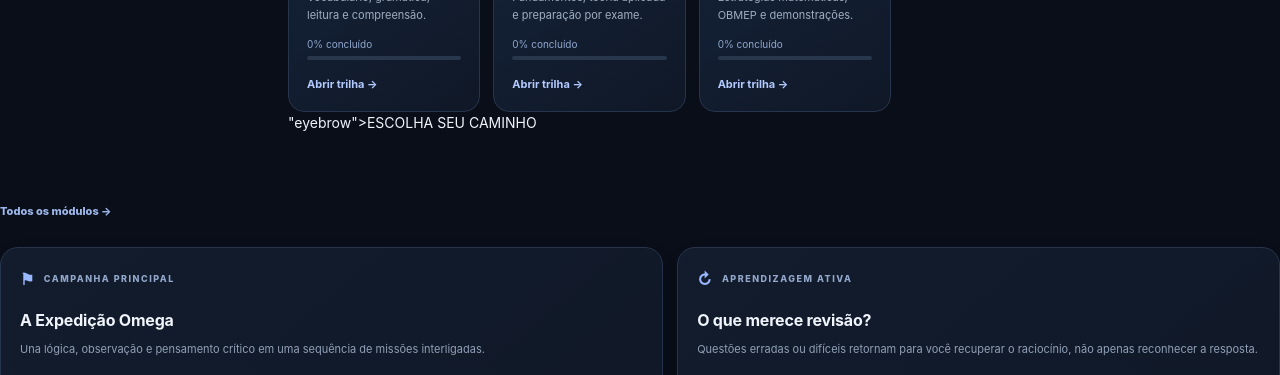
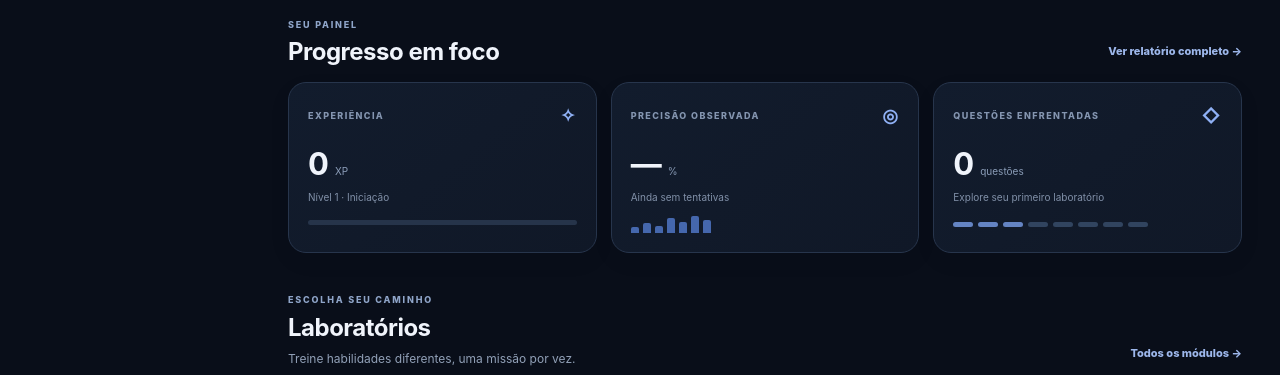
Before and after one commit to mateusvidotto-dotcom/INTELIGENCIAGAME2.0, a plain HTML site: page index.html in a window 1280 px wide. Shown: the part 860-1235 px from the top of the page. Drawn offline with Linux system fonts and the light colour scheme.

Commit message:
Restore complete home dashboard around new study pathways

```diff
--- a/index.html
+++ b/index.html
@@ -84,7 +84,21 @@
               <button type="button" class="home-study-card home-study-english" data-nav="learning" data-study-path="english"><span class="home-study-icon">Aa</span><span class="eyebrow">LANGUAGE MASTERY</span><strong>English Forge</strong><small>Vocabulário, gramática, leitura e compreensão.</small><span class="home-study-progress" data-study-progress="english">0% concluído</span><span class="home-study-progress-track"><i data-study-bar="english"></i></span><span class="home-study-link">Abrir trilha →</span></button>
               <button type="button" class="home-study-card home-study-vestibular" data-nav="learning" data-study-path="vestibular"><span class="home-study-icon">∑</span><span class="eyebrow">ACADEMIC EXCELLENCE</span><strong>Vestibular Forge</strong><small>Fundamentos, teoria aplicada e preparação por exame.</small><span class="home-study-progress" data-study-progress="vestibular">0% concluído</span><span class="home-study-progress-track"><i data-study-bar="vestibular"></i></span><span class="home-study-link">Abrir trilha →</span></button>
               <button type="button" class="home-study-card home-study-olympiad" data-nav="learning" data-study-path="olympiad"><span class="home-study-icon">Ω</span><span class="eyebrow">OLYMPIAD MASTERY</span><strong>Olympiad Forge</strong><small>Estratégias matemáticas, OBMEP e demonstrações.</small><span class="home-study-progress" data-study-progress="olympiad">0% concluído</span><span class="home-study-progress-track"><i data-study-bar="olympiad"></i></span><span class="home-study-link">Abrir trilha →</span></button>
-            </div>"eyebrow">ESCOLHA SEU CAMINHO</div><h2>Laboratórios</h2><p>Treine habilidades diferentes, uma missão por vez.</p></div>
+            </div>
+          </section>
+
+          <div class="section-heading section-heading-row">
+            <div><div class="eyebrow">SEU PAINEL</div><h2>Progresso em foco</h2></div>
+            <button class="text-button" data-nav="progress">Ver relatório completo <span aria-hidden="true">→</span></button>
+          </div>
+          <div class="stats-grid">
+            <article class="stat-card"><div class="stat-top"><span>EXPERIÊNCIA</span><span class="stat-symbol">✧</span></div><div class="stat-value"><strong id="home-xp">0</strong><small>XP</small></div><div class="stat-sub" id="home-level">Nível 1 · Iniciação</div><div class="progress-track"><span id="home-xp-bar" style="width:0%"></span></div></article>
+            <article class="stat-card"><div class="stat-top"><span>PRECISÃO OBSERVADA</span><span class="stat-symbol">◎</span></div><div class="stat-value"><strong id="home-accuracy">—</strong><small>%</small></div><div class="stat-sub" id="home-answered">Ainda sem tentativas</div><div class="mini-bars" aria-hidden="true"><i></i><i></i><i></i><i></i><i></i><i></i><i></i></div></article>
+            <article class="stat-card"><div class="stat-top"><span>QUESTÕES ENFRENTADAS</span><span class="stat-symbol">◇</span></div><div class="stat-value"><strong id="home-completed">0</strong><small>questões</small></div><div class="stat-sub" id="home-modules">Explore seu primeiro laboratório</div><div class="stat-dots" aria-hidden="true"><i></i><i></i><i></i><i></i><i></i><i></i><i></i><i></i></div></article>
+          </div>
+
+          <div class="section-heading section-heading-row modules-heading">
+            <div><div class="eyebrow">ESCOLHA SEU CAMINHO</div><h2>Laboratórios</h2><p>Treine habilidades diferentes, uma missão por vez.</p></div>
             <button class="text-button" data-nav="modules">Todos os módulos <span aria-hidden="true">→</span></button>
           </div>
           <div class="module-grid" id="home-module-grid"></div>
```
